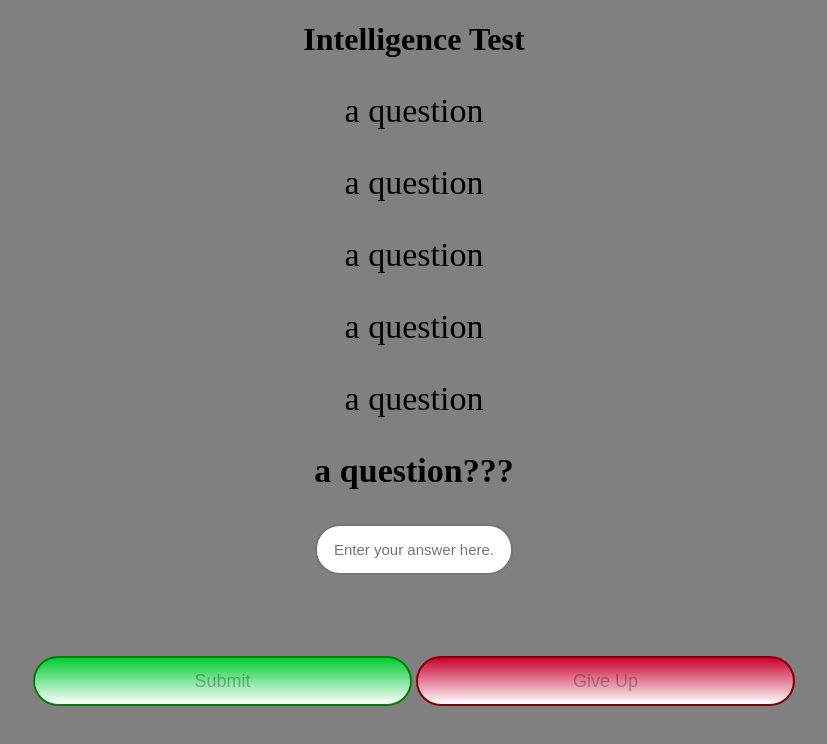
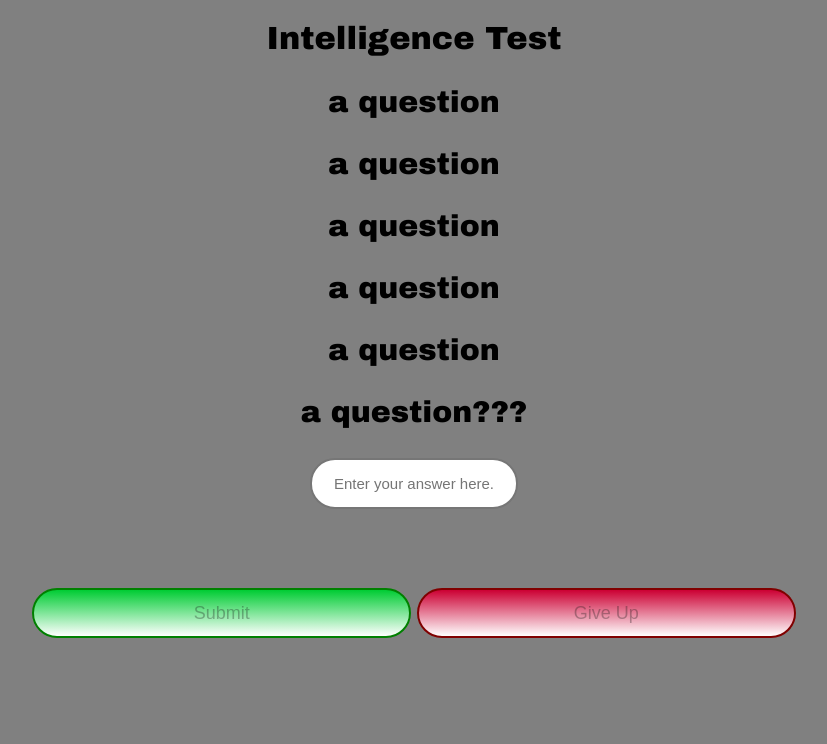
Before and after one commit to archer31/p02-IntelligenceTest, a plain HTML site: page test1.html in a window 1280 px wide. Shown: the whole page, without its empty margins (226-1053 px from the left). Drawn offline with Linux system fonts and the light colour scheme.

Commit message:
finish style
style upfor change later but for now is finished

```diff
--- a/style.css
+++ b/style.css
@@ -4,6 +4,7 @@
 body {
   background-color: gray;
   text-align: center;
+  font-family: "Arial Black", Gadget, sans-serif;
 }
 
 /*button styles*/
@@ -28,6 +29,7 @@ div.buttons {
 }
 div.buttons > button {
   width:30%;
+  min-width: 100px;
   height:50px;
   font-size:18px;
 }
@@ -51,6 +53,7 @@ div.buttons > button.giveUpButton {
 /*input box styles*/
 input.inputBox {
   width: 15%;
+  min-width: 200px;
   height: 45px;
   font-size: 15px;
   text-align: center;
@@ -69,11 +72,14 @@ p#inputmessage {
 
 /*question styles*/
 div.questions {
-  font-size: 34px;
+  font-size: 30px;
   text-align: center;
 /*  margin-left: 256px;
   margin-right: 256px;
 */}
+div.questions > p {
+  font-weight: 500;
+}
 div.questions > p > span {
-  font-weight: bold;
+  font-weight: 900;
 }
```
